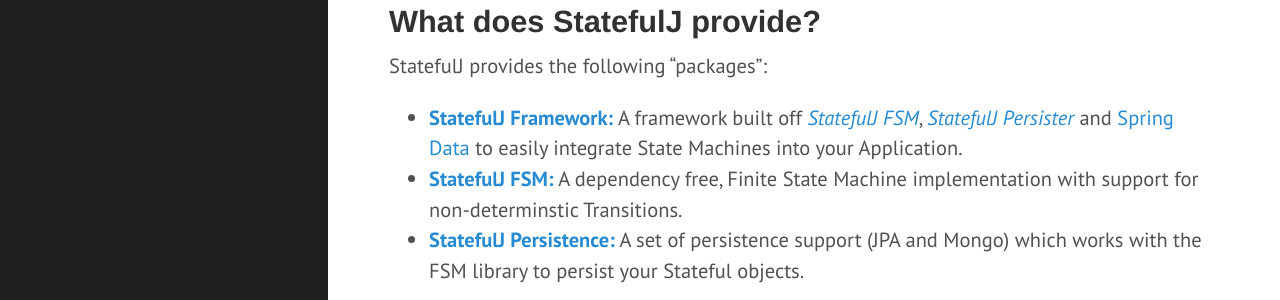
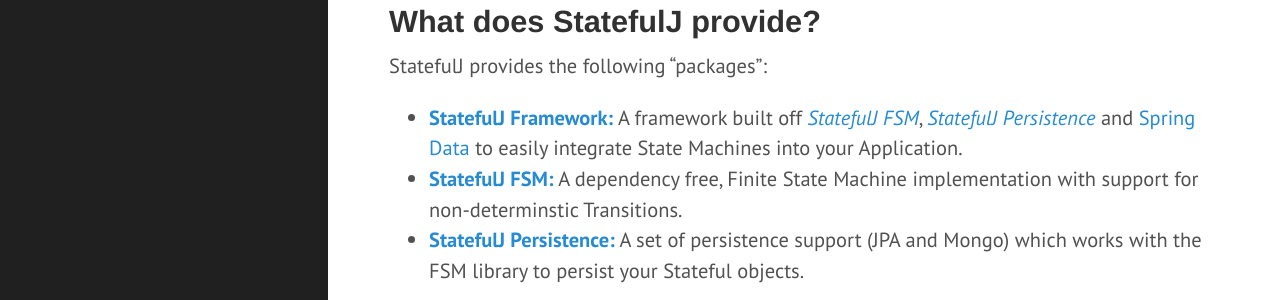
Before and after one commit to statefulj/statefulj, a Jekyll site: the page built from index.md, in a window 1280 px wide and 1318 px high. Shown: the part 737-1037 px from the top of the window. Built offline with Jekyll 4.4.1, drawn with Linux system fonts in a browser that asks for light colours; Markdown is read by kramdown in place of the engine named in the settings.

Commit message:
Update documentation

```diff
--- a/index.md
+++ b/index.md
@@ -22,7 +22,7 @@ By making it easy to integrate State Machines into your Application, *StatefulJ*
 
 StatefulJ provides the following "packages":
 
-* [**StatefulJ Framework:**](/framework) A framework built off [*StatefulJ FSM*](/fsm), [*StatefulJ Persister*](/fsm#define-your-persister) and [Spring Data](http://projects.spring.io/spring-data/) to easily integrate State Machines into your Application.
+* [**StatefulJ Framework:**](/framework) A framework built off [*StatefulJ FSM*](/fsm), [*StatefulJ Persistence*](/persistence/) and [Spring Data](http://projects.spring.io/spring-data/) to easily integrate State Machines into your Application.
 * [**StatefulJ FSM:**](/fsm) A dependency free, Finite State Machine implementation with support for non-determinstic Transitions.
 * [**StatefulJ Persistence:**](/persistence/) A set of persistence support (JPA and Mongo) which works with the FSM library to persist your Stateful objects.
 
```
Also changed, not shown: framework.md (+1 -1 lines).
